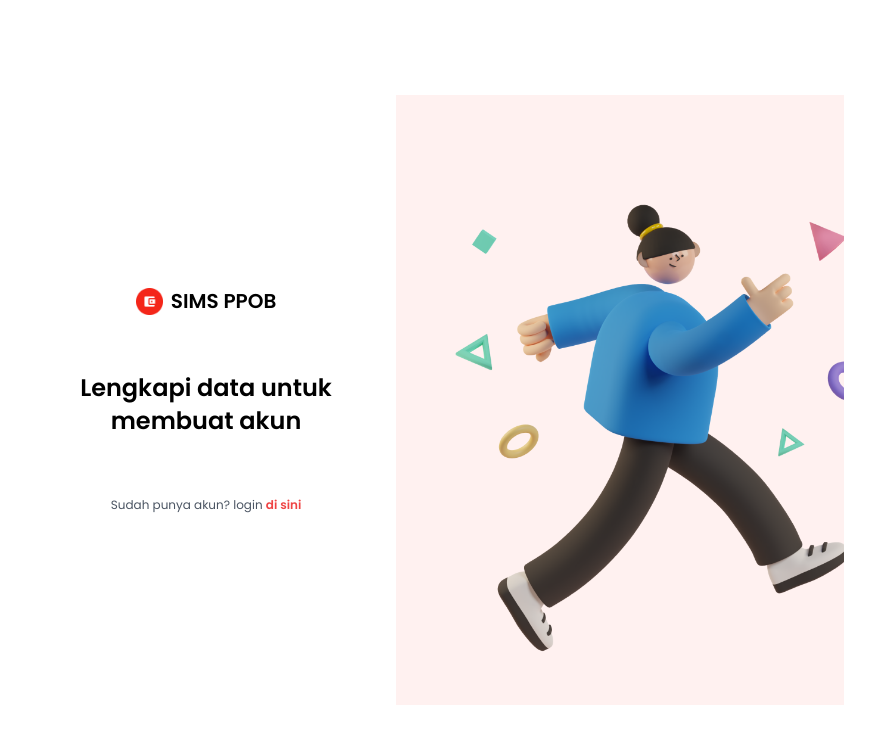
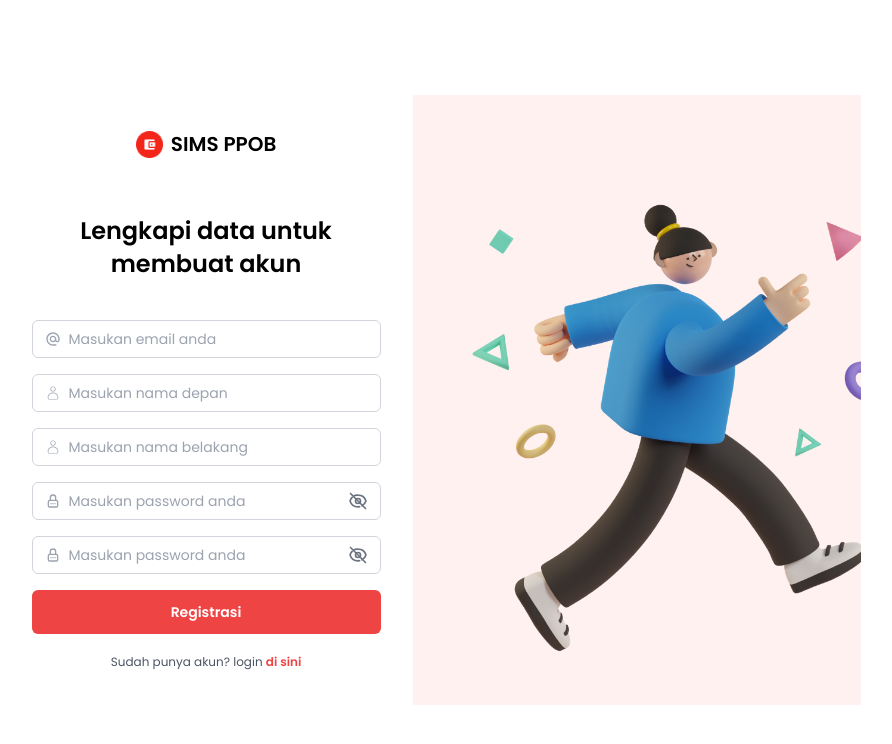
Before and after one commit to anggaaprianda04/sims-ppob, a Next.js app: page /auth/register in a window 1280 px wide. Shown: the top 744 px of the page, without its empty margins (194-1086 px from the left). Built offline with nearby package versions, Linux system fonts and the light colour scheme; no server answers.

Commit message:
feat:regsiter page

```diff
--- a/src/components/commons/CardHeader/CardHeader.tsx
+++ b/src/components/commons/CardHeader/CardHeader.tsx
@@ -2,9 +2,9 @@ import CurrencyFormatter from "@/components/ui/CurrencyFormatter";
 import UseHome from "@/components/views/Home/useHome";
 import { IUser } from "@/types/Auth";
 import { useSession } from "next-auth/react";
-import Image from "next/image";
 import React from "react";
 import { FiEye, FiEyeOff } from "react-icons/fi";
+import Image from "next/image";
 
 interface Proptypes {
   valueBalance: number;
@@ -16,16 +16,20 @@ const CardHeader = (props: Proptypes) => {
   const { valueBalance } = props;
   const { showBalance, toggleVisibility, isLoadingBalance } = UseHome();
 
+  console.log("huhu", user?.profile_image);
+
+  const profileImageUrl =
+    user?.profile_image &&
+    user.profile_image !== "null" &&
+    user.profile_image !== "undefined"
+      ? `https://minio.nutech-integrasi.com/take-home-test/${user.profile_image}`
+      : "/images/profile-photo.png";
+
   return (
     <div className="container mx-auto py-3 flex justify-between items-center">
       <div className="flex w-full gap-6 mt-4 justify-between">
         <div className="flex flex-col gap-3 w-1/4">
-          <Image
-            alt="profile"
-            width={70}
-            height={70}
-            src={user?.profile_image}
-          />
+          <Image alt="profile" width={70} height={70} src={profileImageUrl} />
           <p className="text-xl font-medium">Selamat datang,</p>
           <p className="text-2xl font-bold">{user?.first_name}</p>
         </div>
--- /dev/null
+++ b/src/components/commons/SafeImage/SafeImage.tsx
@@ -0,0 +1,18 @@
+import Image, { ImageProps } from "next/image";
+
+interface SafeImageProps extends ImageProps {
+  fallbackSrc?: string;
+}
+
+const SafeImage = ({
+  src,
+  fallbackSrc = "/images/profile_photo.png",
+  ...rest
+}: SafeImageProps) => {
+  const isInvalid = !src || src === "null" || src === "undefined";
+  const validSrc = isInvalid ? fallbackSrc : src;
+
+  return <Image src={validSrc} {...rest} />;
+};
+
+export default SafeImage;
--- /dev/null
+++ b/src/components/commons/SafeImage/index.tsx
@@ -0,0 +1,3 @@
+import SafeImage from "./SafeImage";
+
+export default SafeImage;
--- a/src/components/views/Auth/Login/Login.tsx
+++ b/src/components/views/Auth/Login/Login.tsx
@@ -6,7 +6,6 @@ import { MdOutlineAlternateEmail } from "react-icons/md";
 import { TbLockPassword } from "react-icons/tb";
 import useLogin from "./useLogin";
 import { Controller } from "react-hook-form";
-import { useSession } from "next-auth/react";
 
 const Login = () => {
   const {
@@ -18,10 +17,6 @@ const Login = () => {
     isVisible,
     toggleVisibility,
   } = useLogin();
-
-  const { data } = useSession();
-
-  console.log(data?.user);
 
   return (
     <div>
--- a/src/components/views/Auth/Register/Register.tsx
+++ b/src/components/views/Auth/Register/Register.tsx
@@ -1,36 +1,114 @@
 import Link from "next/link";
 import React from "react";
+import useRegister from "./useRegister";
+import { Controller } from "react-hook-form";
+import Input from "@/components/ui/Input";
+import { TbLockPassword } from "react-icons/tb";
+import { MdOutlineAlternateEmail } from "react-icons/md";
+import { CiUser } from "react-icons/ci";
+import Button from "@/components/ui/Button";
 
 const Register = () => {
+  const {
+    control,
+    errors,
+    isPendingRegister,
+    handleRegister,
+    handleSubmit,
+    visiblePassword,
+    handleVisiblePassword,
+  } = useRegister();
+
   return (
     <>
-      <form>
+      <form onSubmit={handleSubmit(handleRegister)}>
         <div className="p-8">
           <h1 className="font-bold text-2xl mb-2 leading-snug">
             Lengkapi data untuk <br /> membuat akun
           </h1>
         </div>
-        {/* <Input
+        <Controller
+          name="email"
+          control={control}
+          render={({ field }) => (
+            <Input
+              {...field}
+              name="email"
               type="email"
               placeholder="Masukan email anda"
               icon={<MdOutlineAlternateEmail />}
+              isInvalid={errors.email !== undefined}
+              errorMessage={errors.email?.message}
             />
-        <Input type="text" placeholder="Nama Depan" icon={<IoPersonSharp />} />
+          )}
+        />
+        <Controller
+          name="first_name"
+          control={control}
+          render={({ field }) => (
             <Input
+              {...field}
+              name="first_name"
               type="text"
-          placeholder="Nama Belakang"
-          icon={<IoPersonSharp />}
+              placeholder="Masukan nama depan"
+              icon={<CiUser />}
+              isInvalid={errors.first_name !== undefined}
+              errorMessage={errors.first_name?.message}
             />
+          )}
+        />
+        <Controller
+          name="last_name"
+          control={control}
+          render={({ field }) => (
             <Input
+              {...field}
+              name="last_name"
+              type="text"
+              placeholder="Masukan nama belakang"
+              icon={<CiUser />}
+              isInvalid={errors.last_name !== undefined}
+              errorMessage={errors.last_name?.message}
+            />
+          )}
+        />
+        <Controller
+          name="password"
+          control={control}
+          render={({ field }) => (
+            <Input
+              {...field}
+              name="password"
               type="password"
               placeholder="Masukan password anda"
               icon={<TbLockPassword />}
+              isVisible={visiblePassword.password}
+              toggleVisibility={() => handleVisiblePassword("password")}
+              isInvalid={errors.password !== undefined}
+              errorMessage={errors.password?.message}
             />
+          )}
+        />
+        <Controller
+          name="confirmPassword"
+          control={control}
+          render={({ field }) => (
             <Input
+              {...field}
+              name="confirmPassword"
               type="password"
-          placeholder="Konfirmasi password"
+              placeholder="Masukan password anda"
               icon={<TbLockPassword />}
-        /> */}
+              isVisible={visiblePassword.confirmPassword}
+              toggleVisibility={() => handleVisiblePassword("confirmPassword")}
+              isInvalid={errors.confirmPassword !== undefined}
+              errorMessage={errors.confirmPassword?.message}
+            />
+          )}
+        />
+        <Button type="submit">
+          {isPendingRegister ? "Loading" : "Registrasi"}
+        </Button>
       </form>
       {/* <Button title="Registrasi" /> */}
       <p className="text-xs mt-5 text-gray-600">
--- /dev/null
+++ b/src/components/views/Auth/Register/useRegister.tsx
@@ -0,0 +1,84 @@
+import * as yup from "yup";
+import { useForm } from "react-hook-form";
+import { yupResolver } from "@hookform/resolvers/yup";
+import { useMutation } from "@tanstack/react-query";
+import { useRouter } from "next/router";
+import { useState } from "react";
+import { IRegister } from "@/types/Auth";
+import membershipServices from "@/services/membership.service";
+
+const registerSchema = yup.object().shape({
+  email: yup
+    .string()
+    .email("Email format not valid")
+    .required("Please input email"),
+  first_name: yup.string().required("Please input first name"),
+  last_name: yup.string().required("Please input last name"),
+  password: yup
+    .string()
+    .min(8, "Minimal 8 Characters")
+    .matches(/[A-Z]/, "Password must contain at least one uppercase letter")
+    .required("Please input your password"),
+  confirmPassword: yup
+    .string()
+    .oneOf([yup.ref("password"), ""], "Please not match")
+    .required("Please input your password confirmation"),
+});
+
+const useRegister = () => {
+  const [visiblePassword, setVisiblePassword] = useState({
+    password: false,
+    confirmPassword: false,
+  });
+  const router = useRouter();
+
+  const handleVisiblePassword = (key: "password" | "confirmPassword") => {
+    setVisiblePassword({
+      ...visiblePassword,
+      [key]: !visiblePassword[key],
+    });
+  };
+
+  const {
+    control,
+    handleSubmit,
+    formState: { errors },
+    reset,
+  } = useForm({
+    resolver: yupResolver(registerSchema),
+  });
+
+  const registerService = async (payload: IRegister) => {
+    const result = await membershipServices.register(payload);
+    const { data } = result;
+
+    return data.data;
+  };
+
+  const { mutate: mutateRegister, isPending: isPendingRegister } = useMutation({
+    mutationFn: registerService,
+    onError: (error: Error) => {
+      console.log(error);
+    },
+    onSuccess() {
+      reset();
+      router.push("/auth/login");
+    },
+  });
+
+  const handleRegister = (data: IRegister) => {
+    mutateRegister(data);
+  };
+
+  return {
+    visiblePassword,
+    handleVisiblePassword,
+    control,
+    handleSubmit,
+    handleRegister,
+    isPendingRegister,
+    errors,
+  };
+};
+
+export default useRegister;
--- a/src/components/views/Home/Home.tsx
+++ b/src/components/views/Home/Home.tsx
@@ -5,6 +5,7 @@ import { IBanner, IInformation } from "@/types/Information";
 import CardBanner from "@/components/commons/CardBanner";
 import { useAppSelector } from "@/store/store";
 import CardHeader from "@/components/commons/CardHeader/CardHeader";
+import { signOut } from "next-auth/react";
 
 const Home = () => {
   const { dataService, dataBanner } = UseHome();
@@ -12,6 +13,7 @@ const Home = () => {
 
   return (
     <MainLayout title="SIMS PPOB | Home">
+      <button onClick={() => signOut()}>keluar</button>
       <CardHeader valueBalance={balance as unknown as number} />
       <div className="container mx-auto mt-6 max-w-screen-2xl flex flex-wrap">
         {dataService?.map((item: IInformation) => (
--- a/src/services/membership.service.ts
+++ b/src/services/membership.service.ts
@@ -1,12 +1,13 @@
 import environment from "@/config/environment";
 import instance from "@/libs/instance";
-import { ILogin } from "@/types/Auth";
+import { ILogin, IRegister } from "@/types/Auth";
 
 const membershipServices = {
-    login: (payload: ILogin) => instance.post(`${environment.API_URL}/login`, payload),  // Menggunakan path relatif
-    getProfile: (token: string) => instance.get(`${environment.API_URL}/profile`, {   // Menggunakan path relatif
+    login: (payload: ILogin) => instance.post(`${environment.API_URL}/login`, payload),
+    register: (payload: IRegister) => instance.post(`${environment.API_URL}/registration`, payload),
+    getProfile: (token: string) => instance.get(`${environment.API_URL}/profile`, {
         headers: {
-            Authorization: `Bearer ${token}`,  // Menambahkan token pada header
+            Authorization: `Bearer ${token}`,
         },
     }),
 }
```
Also changed, not shown: src/types/Auth.d.ts (+7 -8 lines), public/images/profile-photo.png (renamed from public/images/Profile Photo.png). Lines whose indentation alone changed are shown as unchanged.
